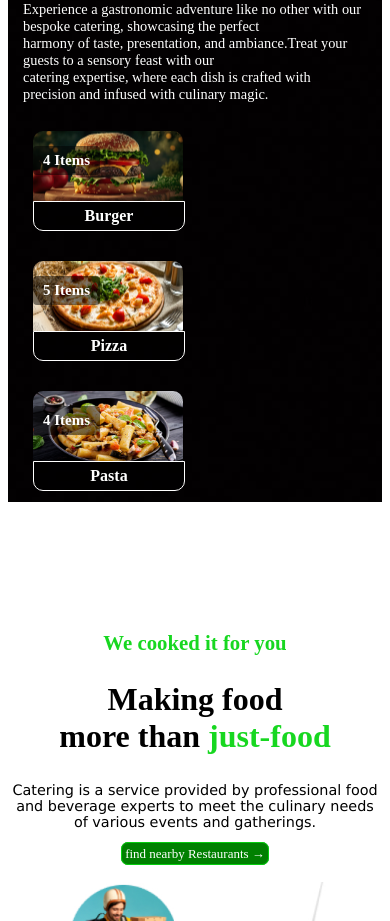
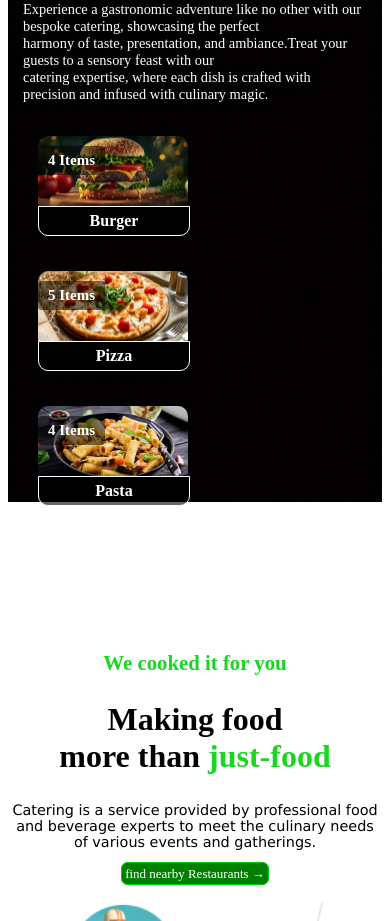
Before and after one commit to festybam123/restaurant, a React (Vite) app: page / in a window 390 px wide. Shown: the part 1600-2521 px from the top of the page. Built offline with nearby package versions, Linux system fonts and the light colour scheme.

Commit message:
recent mobile

```diff
--- a/src/App.css
+++ b/src/App.css
@@ -759,9 +759,9 @@
   .section2__content h2 { font-size: 1.25rem; }
   .section2__content h1 { font-size: 1.5rem; }
   .section2__content p { font-size: 0.9rem; }
-  .section2__left { gap: 10px; }
-  .section2__thumb { padding: 10px; }
-  .section2__thumb img { width: 150px; height: 70px; border-radius: 10px 10px 0 0; }
+  .section2__left { gap: 5px; }
+  .section2__thumb { padding: 5gitpx; }
+  .section2__thumb img {margin: 0; width: 150px; height: 70px; border-radius: 10px 10px 0 0; }
 
   .hero_wrapper { flex-direction: column; }
   .promo { margin-top: 50px; }
```
